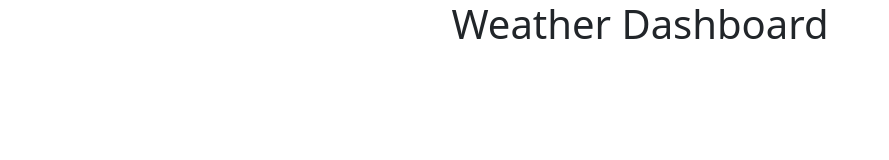
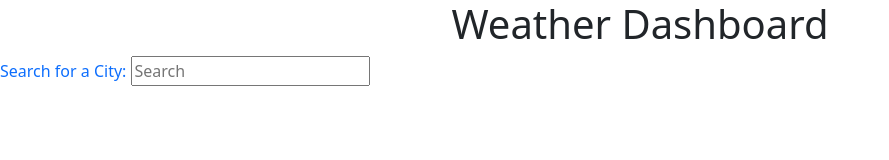
Before and after one commit to aaronmko/weather-dashboard, a plain HTML site: page index.html in a window 1280 px wide. Shown: the whole page, without its empty margins (0-889 px from the left). Drawn offline with nearby package versions, Linux system fonts and the light colour scheme.

Commit message:
created search form with Search for a City label. Placeholder for styling for search bar

```diff
--- a/index.html
+++ b/index.html
@@ -20,3 +20,7 @@
     </header>
     <main class="container"></main>
         <div class="row"></div>
+        <div class=" ">
+            <form id="search-form">
+                <label class="text-primary">Search for a City:</label>
+                <input class=" " type="search" placeholder="Search" id="city-input">
```
